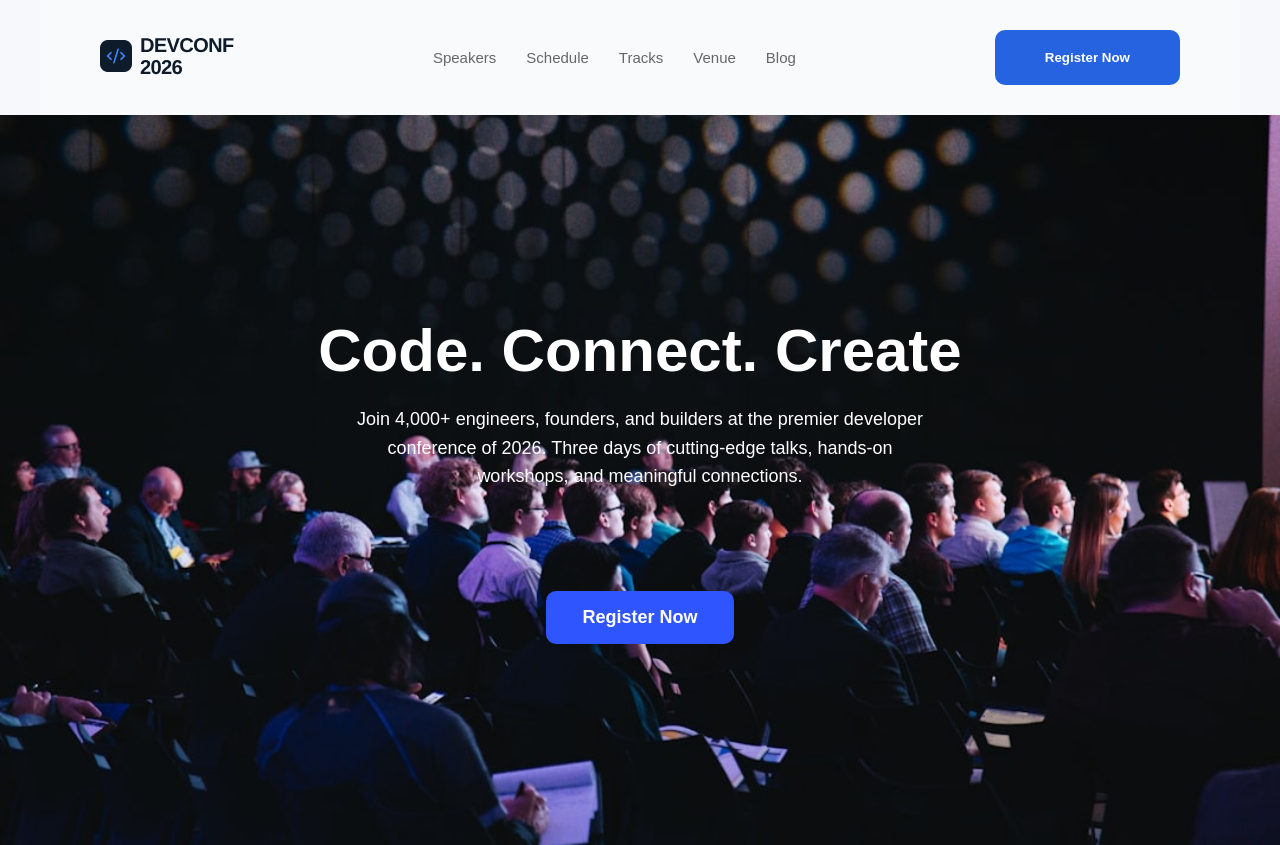
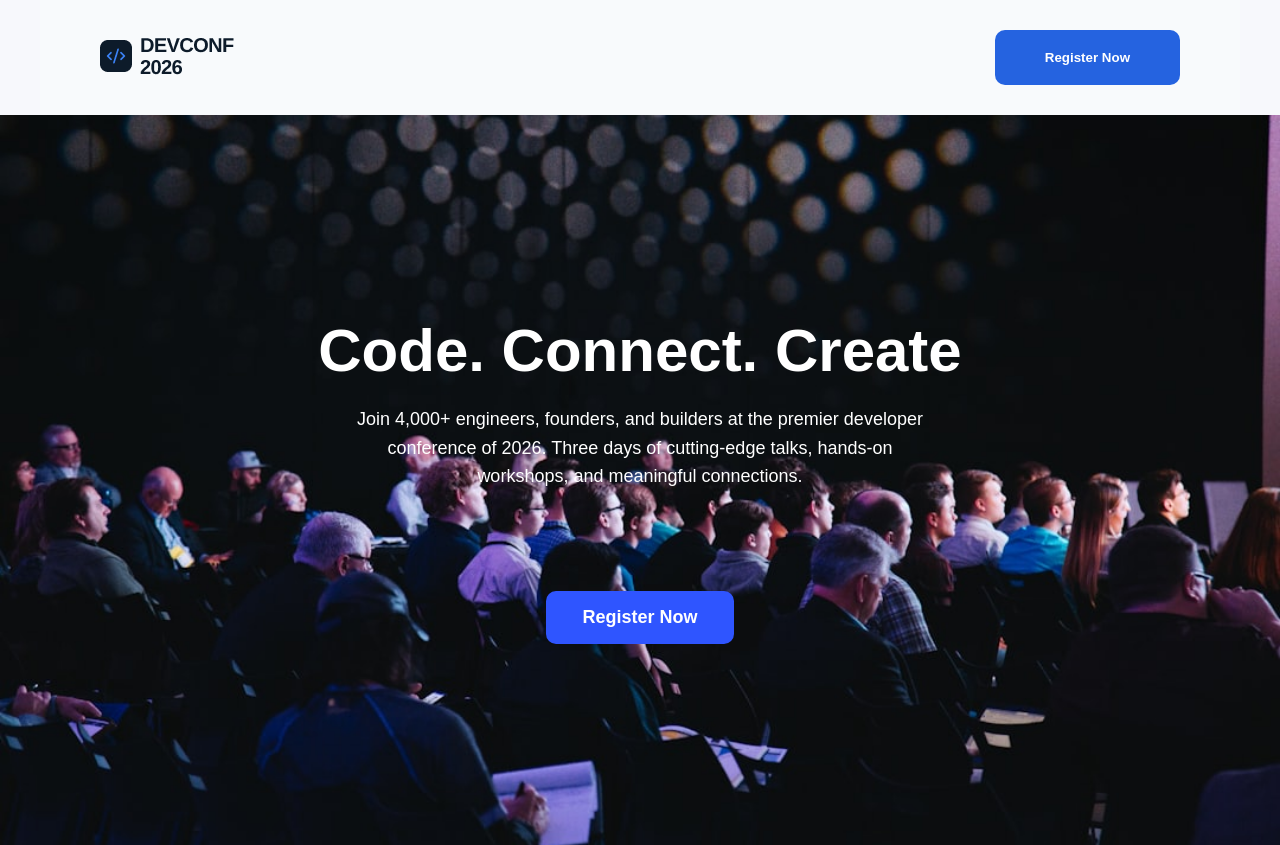
Before and after one commit to sandid12/assignment-1, a plain HTML site: page index.html in a window 1280 px wide. Shown: the top 845 px of the page. Drawn offline with Linux system fonts and the light colour scheme.

```diff
--- a/index.html
+++ b/index.html
@@ -15,13 +15,7 @@
     </div>
 
 
-    <ul class="nav-links">
-        <li><a href="">Speakers</a></li>
-        <li><a href="">Schedule</a></li>
-        <li><a href="">Tracks</a></li>
-        <li><a href="">Venue</a></li>
-        <li><a href="">Blog</a></li>
-    </ul>
+
 
 
 
```
